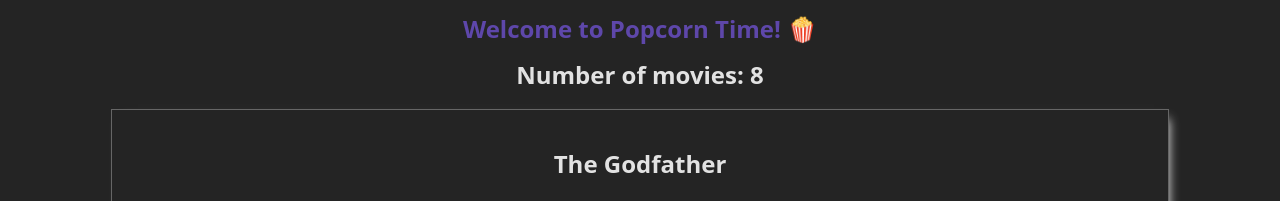
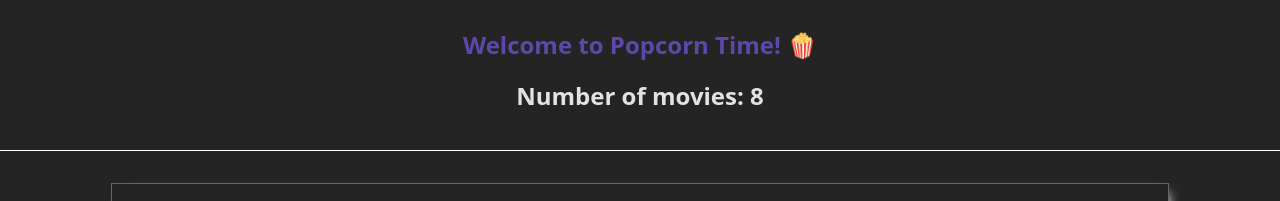
Before and after one commit to ironhack-march2025-loopTroop/w4d3-popcorn-time, a React (Vite) app: page / in a window 1280 px wide. Shown: the top 201 px of the page. Built offline with nearby package versions, Linux system fonts and the light colour scheme.

Commit message:
refactor: display number of movies in Header (lift state up)

```diff
--- a/src/App.jsx
+++ b/src/App.jsx
@@ -1,14 +1,33 @@
+import { useState } from "react";
+
+import movies from "./data/movies.json"
+
 import Header from "./components/Header"
 import MovieList from "./components/MovieList"
 import Footer from "./components/Footer"
 
 function App() {
 
+  const [moviesToDisplay, setMoviesToDisplay] = useState(movies);
+
+
+  // deleteMovie: will receive the id of a movie and delete it from state
+  const deleteMovie = (movieToDeleteId) => {
+    const newList = moviesToDisplay.filter((movie) => {
+      if (movie.id !== movieToDeleteId) {
+        return true; // keep it
+      } else {
+        return false; // discard it
+      }
+    })
+    setMoviesToDisplay(newList);
+  }
+
   return (
     <>
 
-      <Header />
-      <MovieList />
+      <Header numberOfMovies={moviesToDisplay.length} />
+      <MovieList moviesArr={moviesToDisplay} callbackToDelete={deleteMovie} />
       <Footer />
 
     </>
--- a/src/components/Header.css
+++ b/src/components/Header.css
@@ -1,3 +1,9 @@
+
+.Header {
+    padding: 1rem;
+    margin-bottom: 2rem;
+    border-bottom: 1px solid #fff;
+}
 
 .Header h1 {
     color: rgb(94, 71, 170);
--- a/src/components/Header.jsx
+++ b/src/components/Header.jsx
@@ -1,9 +1,10 @@
 import "./Header.css"
 
-function Header(){
+function Header(props){
     return (
         <div className="Header">
             <h1>Welcome to Popcorn Time! 🍿</h1>
+            <h2>Number of movies: {props.numberOfMovies}</h2>
         </div>
     )
 }
--- a/src/components/MovieList.jsx
+++ b/src/components/MovieList.jsx
@@ -1,35 +1,16 @@
-import { useState } from "react";
-import movies from "../data/movies.json"
 import Movie from "./Movie";
 
 
-function MovieList() {
-
-    const [moviesToDisplay, setMoviesToDisplay] = useState(movies);
-
-
-    // deleteMovie: will receive the id of a movie and delete it from state
-    const deleteMovie = (movieToDeleteId) => {
-        const newList = moviesToDisplay.filter((movie) => {
-            if (movie.id !== movieToDeleteId) {
-                return true; // keep it
-            } else {
-                return false; // discard it
-            }
-        })
-        setMoviesToDisplay(newList);
-    }
+function MovieList(props) {
 
     return (
         <section className="MovieList">
-            <h1>Number of movies: {moviesToDisplay.length}</h1>
-
-            {moviesToDisplay.map((movieObj) => {
+            {props.moviesArr.map((movieObj) => {
                 return (
                     <Movie
                         key={movieObj.id}
                         movieDetails={movieObj}
-                        callbackToDelete={deleteMovie}
+                        callbackToDelete={props.callbackToDelete}
                     />
                 )
             })}
```
